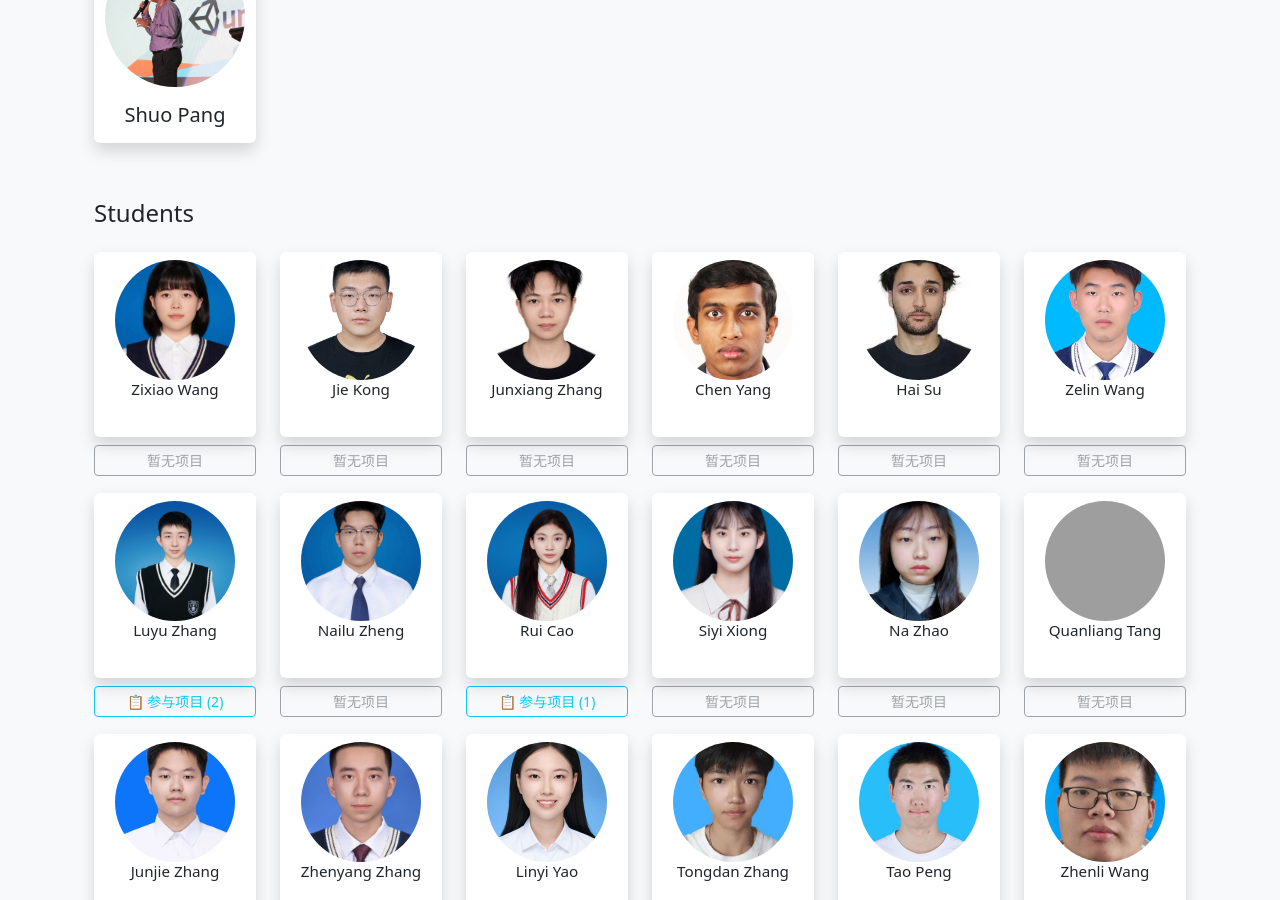
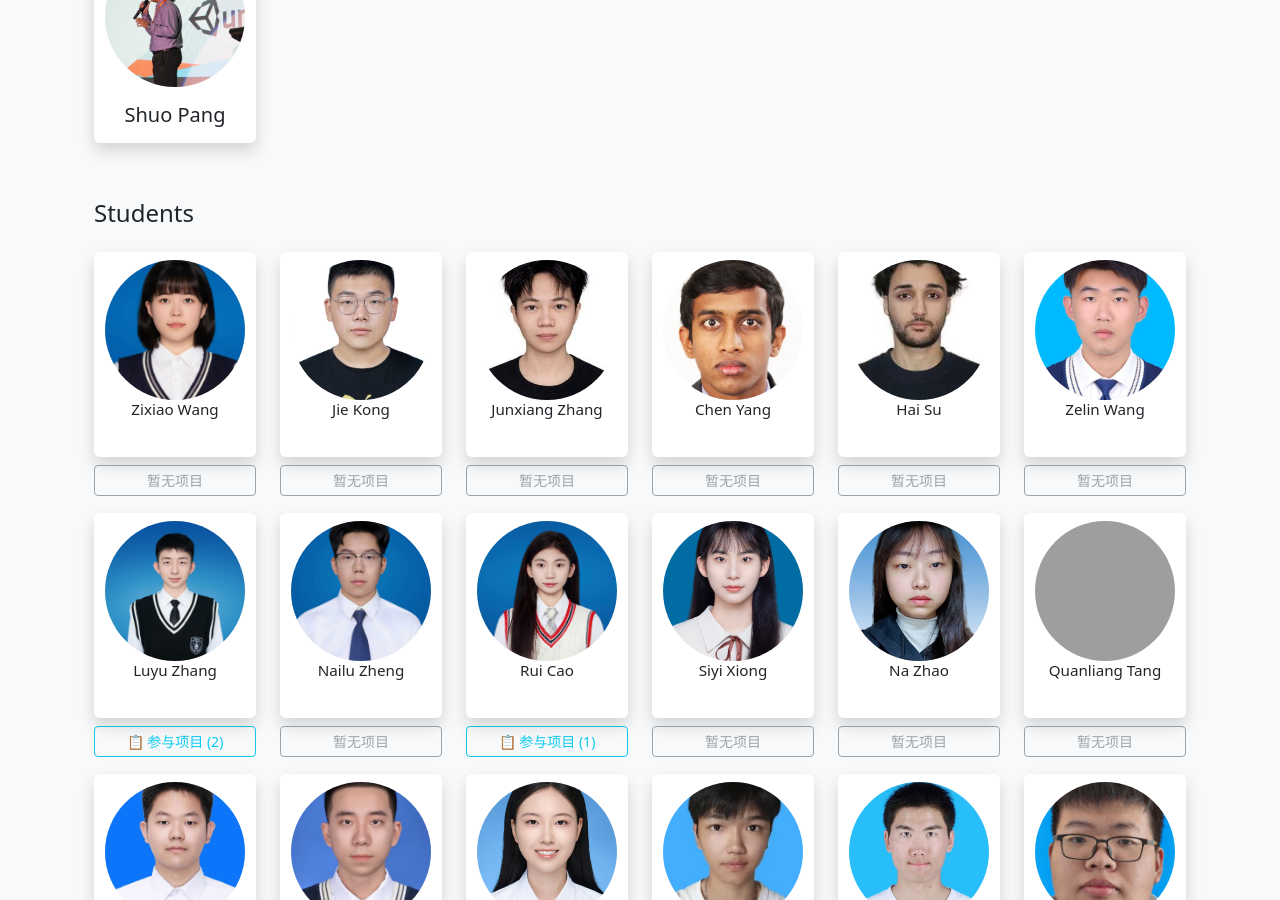
Before and after one commit to fablab4cogtwins/fablab4cogtwins.github.io, a Jekyll site: the page built from index.html, in a window 1280 px wide and 900 px high, scrolled down 1446 px. Built offline with Jekyll 4.4.1, drawn with Linux system fonts in a browser that asks for light colours; the list of posts is cut into pages by our own code; grey boxes are pictures that could not be loaded.

Commit message:
Update team.html

```diff
--- a/_includes/team.html
+++ b/_includes/team.html
@@ -99,9 +99,9 @@
   <div class="col-6 col-md-4 col-lg-3 col-xl-2 text-center hprofile">
     <a href="{{ member.profile | relative_url }}" class="text-decoration-none">
       <div class="card shadow border-0 h-100 animate__animated animate__fadeInUp">
-        <!-- 照片缩小至120px，上边距略减 -->
+        <!-- 照片140px，上边距略减 -->
         <img src="{{ member.photo | relative_url }}" class="card-img-top rounded-circle mx-auto mt-2"
-             style="width: 120px; height: 120px; object-fit: cover" alt="{{ member.name }}" loading="lazy" />
+             style="width: 140px; height: 140px; object-fit: cover" alt="{{ member.name }}" loading="lazy" />
         <!-- 卡片主体：极窄内边距 -->
         <div class="card-body py-0 px-1">
           <h5 class="card-title mb-0 hover-primary" style="font-size: 0.95rem;">{{ member.name }}</h5>
```
